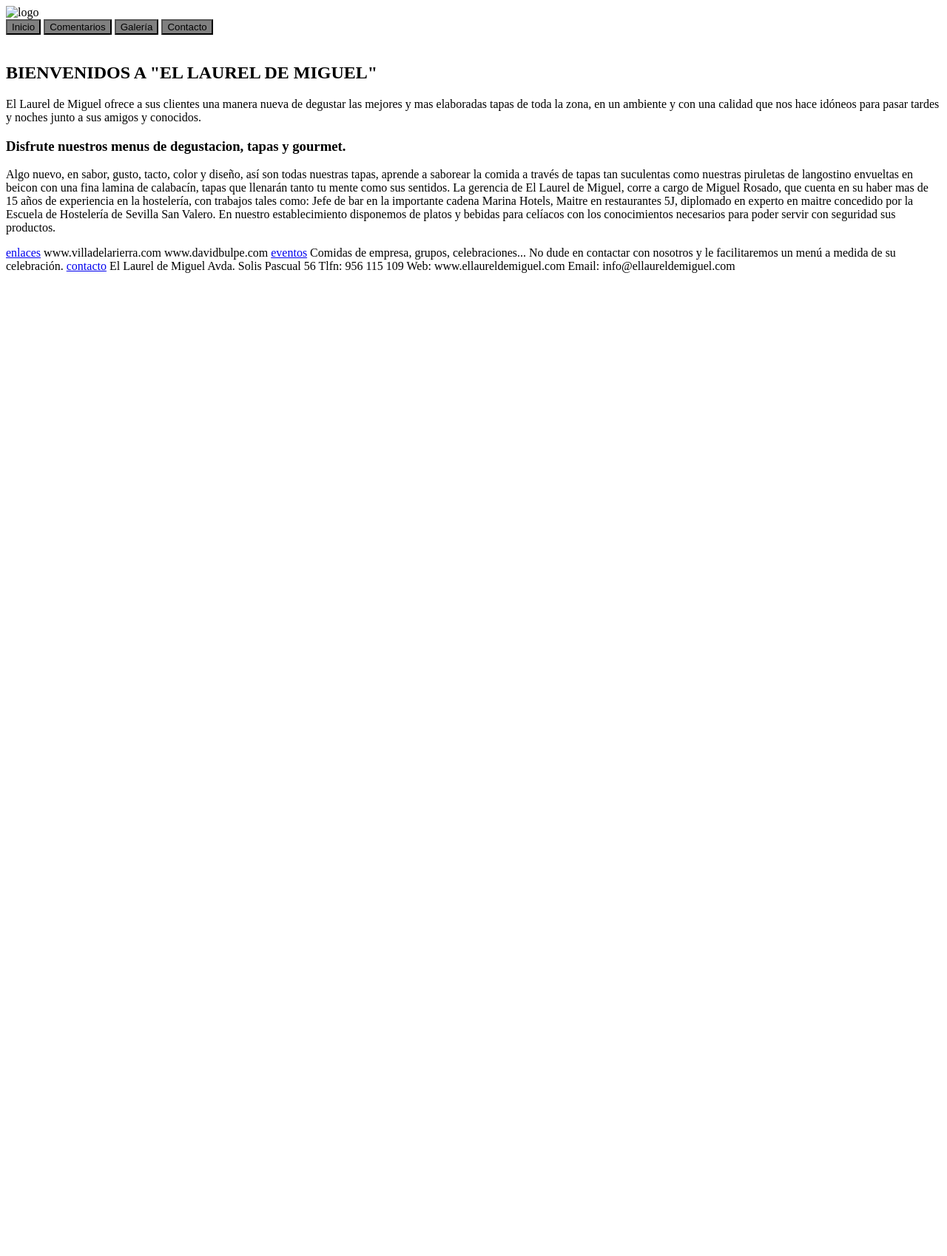
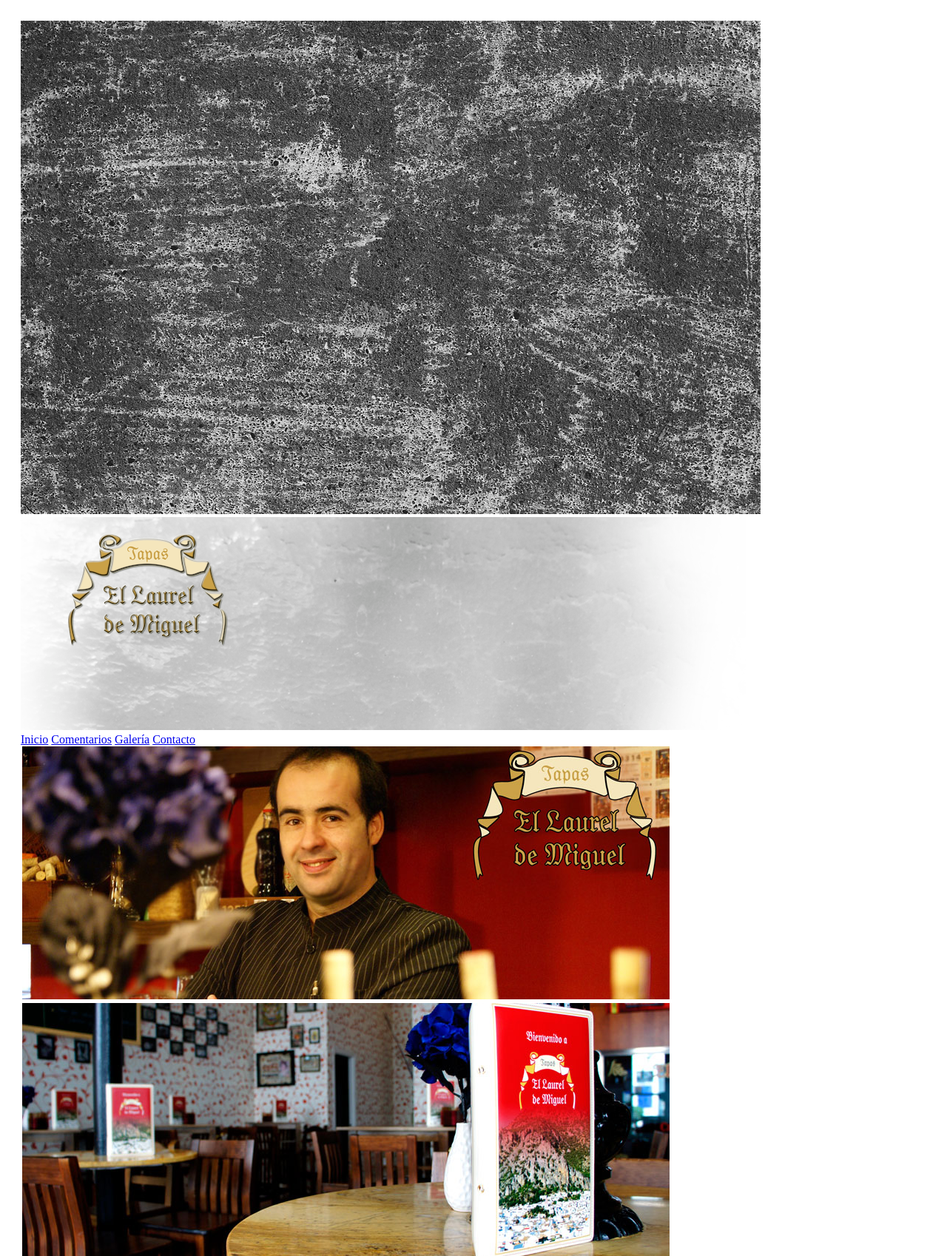
Before and after one commit to urachiche103/el-laurel-de-miguel, a plain HTML site: page index.html in a window 1280 px wide. Shown: the top 1698 px of the page at 74% size. Before the commit the page ends 800 px from the top, so only its background shows below. Drawn offline with Linux system fonts and the light colour scheme; files that its build step writes are made by us from their sources.

Commit message:
fixed-images

```diff
--- a/index.html
+++ b/index.html
@@ -4,27 +4,28 @@
     <meta charset="UTF-8">
     <meta name="viewport" content="width=device-width, initial-scale=1.0">
     <title>El Laurel de Miguel</title>
-    <link rel="stylesheet" href="/html-css/nuevo/el_laurel_de_miguel/style.css">
+    <link rel="stylesheet" href="./html-css/nuevo/el_laurel_de_miguel/style.css">
 </head>
 
 <body>
-    <img src="/html-css/nuevo/el_laurel_de_miguel/assets/header.png" alt="logo">
+    <img class="backgroud" src="./assets/background.jpg" alt="backgroud">
+    <img class="header" src="./assets/header.png" alt="header">
 
     <header>
         <nav>
-                <button>Inicio</button>
-                <button>Comentarios</button>
-                <button>Galería</button>
-                <button>Contacto</button>
+                <a href="./index.html">Inicio</a>
+                <a href="./src/app/comentarios.html">Comentarios</a>
+                <a href="./src/app/galeria.html">Galería</a>
+                <a href="./src/app/contacto.html">Contacto</a>
         </nav>
     </header>
 
     <main>
-        <div>
-            <img src="/html-css/nuevo/el_laurel_de_miguel/assets/miguel_wapa-u3701.png" alt="">
-            <img src="/html-css/nuevo/el_laurel_de_miguel/assets/laurel-1-u2480.png" alt="">
-            <img src="/html-css/nuevo/el_laurel_de_miguel/assets/laurel-2-u3379.png" alt="">
-            <img src="/html-css/nuevo/el_laurel_de_miguel/assets/laurel-3-u3388.png" alt="">
+        <div class="banner">
+            <img src="./assets/miguel_wapa-u3701.png" alt="img-0">
+            <img src="./assets/laurel-1-u2480.png" alt="img-1">
+            <img src="./assets/laurel-2-u3379.png" alt="img-2">
+            <img src="./assets/laurel-3-u3388.png" alt="img-3">
         </div>
 
         <div>
@@ -42,11 +43,11 @@
 
     <footer>
         <nav>
-            <a href="#">enlaces</a>
-                www.villadelarierra.com
-                www.davidbulpe.com
+            <h2>enlaces</h2>
+            <a href="www.villadelarierra.com"></a>
+            <a href="www.davidbulpe.com"></a>
 
-            <a href="#">eventos</a>
+            <h2>eventos</h2>
                 Comidas de empresa, grupos, celebraciones...
                 No dude en contactar con nosotros y le facilitaremos un menú a medida de su celebración.
 
--- a/style.css
+++ b/style.css
@@ -1,9 +1,3 @@
-button {
-    background-color: grey;
-    color: black;
+body {
+    padding: 20px;
 }
-
-button.active {
-    background-color: black;
-    color: white;
-}
```
Also changed, not shown: src/app/comentarios.html (+19 -5 lines), assets/background.jpg (added).
